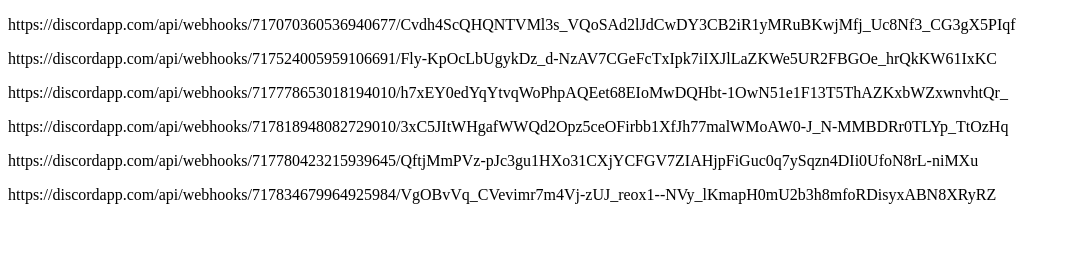
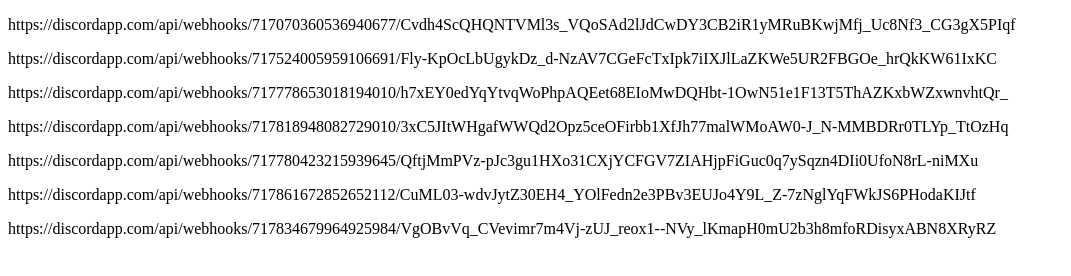
Before and after one commit to cdsdevaccount/cdshooks.github.io, a plain HTML site: page index.html in a window 1280 px wide. Shown: the whole page, without its empty margins (0-1071 px from the left). Drawn offline with Linux system fonts and the light colour scheme.

Commit message:
Update index.html

```diff
--- a/index.html
+++ b/index.html
@@ -7,6 +7,8 @@
 <p class="twitter">https://discordapp.com/api/webhooks/717778653018194010/h7xEY0edYqYtvqWoPhpAQEet68EIoMwDQHbt-1OwN51e1F13T5ThAZKxbWZxwnvhtQr_</p>
 <p class="twitter">https://discordapp.com/api/webhooks/717818948082729010/3xC5JItWHgafWWQd2Opz5ceOFirbb1XfJh77malWMoAW0-J_N-MMBDRr0TLYp_TtOzHq</p>
 <p class="twitter">https://discordapp.com/api/webhooks/717780423215939645/QftjMmPVz-pJc3gu1HXo31CXjYCFGV7ZIAHjpFiGuc0q7ySqzn4DIi0UfoN8rL-niMXu</p>
+<p class="twitter">https://discordapp.com/api/webhooks/717861672852652112/CuML03-wdvJytZ30EH4_YOlFedn2e3PBv3EUJo4Y9L_Z-7zNglYqFWkJS6PHodaKIJtf</p>
+
 
 <p class="supreme">https://discordapp.com/api/webhooks/717834679964925984/VgOBvVq_CVevimr7m4Vj-zUJ_reox1--NVy_lKmapH0mU2b3h8mfoRDisyxABN8XRyRZ</p>
 
```
